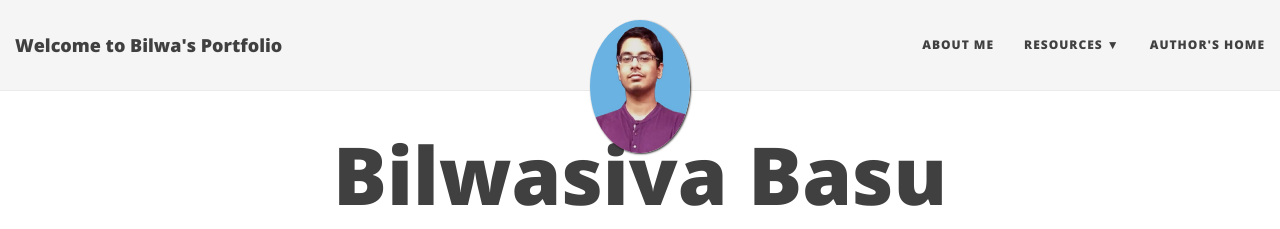
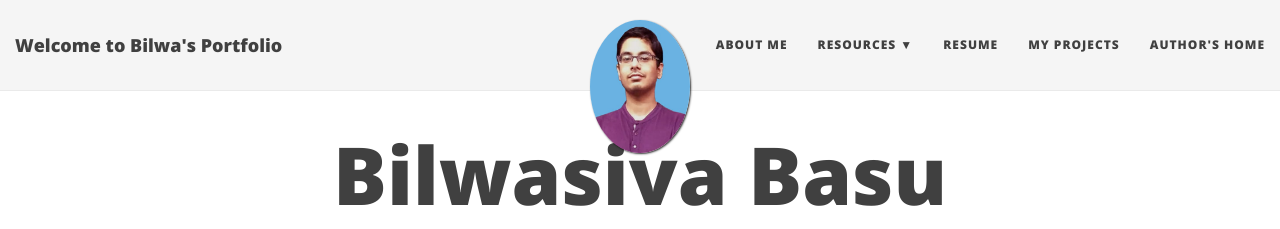
Before and after one commit to bilwa496/bilwa496.github.io, a Jekyll site: the page built from index.html, in a window 1280 px wide. Shown: the top 229 px of the page. Built offline with Jekyll 4.4.1, drawn with Linux system fonts in a browser that asks for light colours; nearby versions of some CDN libraries; the list of posts is cut into pages by our own code.

Commit message:
Update _config.yml

```diff
--- a/_config.yml
+++ b/_config.yml
@@ -22,8 +22,10 @@ description: A simple & humble soul, seeking the bliss of Infinite Knowledge & S
 navbar-links:
   About Me: "About Me"
   Resources:
-    - My Medium Blogl: "https://medium.com/@f2015020"
+    - My Medium Blog: "https://medium.com/@f2015020"
     - My Wordpress Blog: "https://bilwasiva.wordpress.com/"
+  Resume: "https://drive.google.com/file/d/1yQnMmR5Y7-MK-S-UNNdtIey62S8aRHCC/view?usp=sharing"
+  My Projects: "https://github.com/bilwa496"
   Author's home: "https://bilwa496.github.io/"
 
 # Image to show in the navigation bar - image must be a square (width = height)
```
